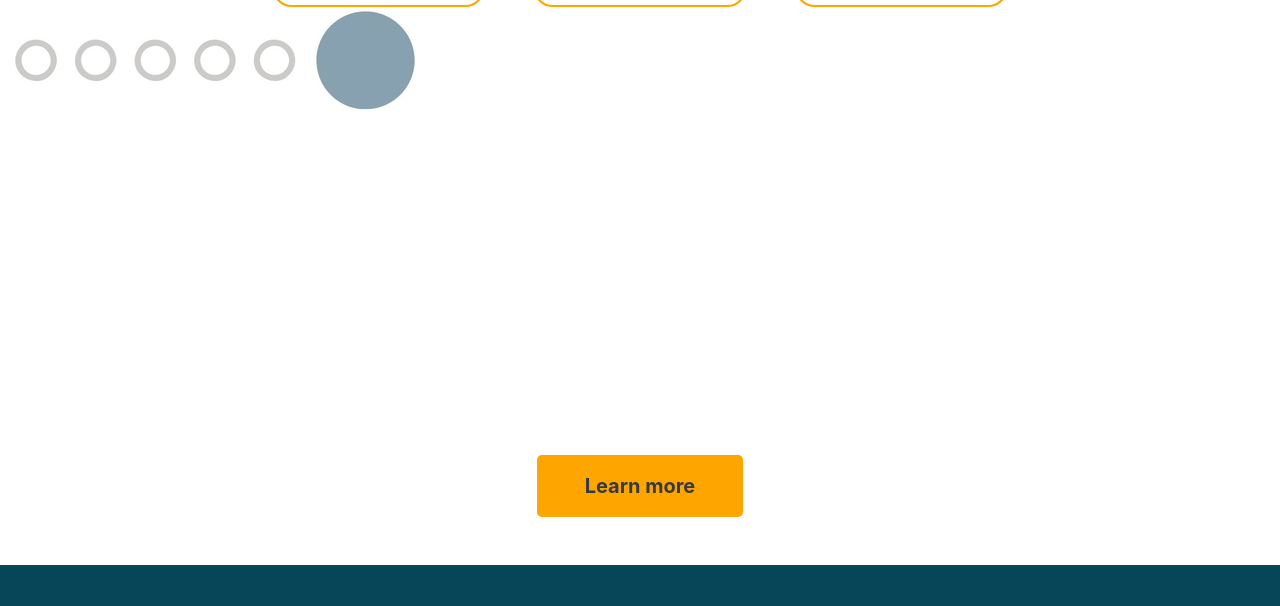
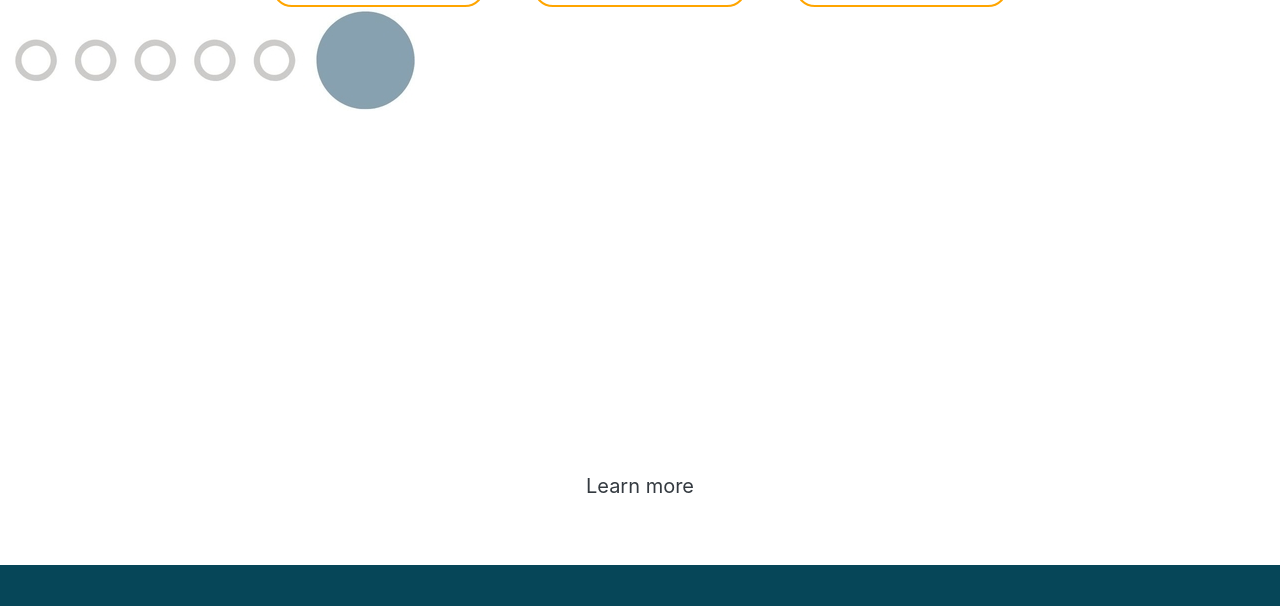
Before and after one commit to braintalked/faiqa, a plain HTML site: page index.html in a window 1280 px wide. Shown: the part 1717-2323 px from the top of the page. Drawn offline with nearby package versions, Linux system fonts and the light colour scheme; a script that the page names is missing.

Commit message:
Update styles.css

```diff
--- a/styles.css
+++ b/styles.css
@@ -5,14 +5,7 @@ body{
 .dim{
 opacity: 0.5;
 }
-.vendorsContainer{
-  margin: 100px;
-}
-.learnmore{
-  background-color: orange;
-  font-weight: bold;
-  cursor: pointer;
-}
+
 .learnmore:hover{
   opacity: 0.9;
   cursor: pointer;
@@ -20,6 +13,11 @@ opacity: 0.5;
 .fab:hover{
   opacity: 0.7;
   cursor: pointer;
+}
+@media screen and (min-width: 768px) {
+  .vendorsContainer{
+    margin: 100px;
+  }
 }
 @media screen and (min-width: 768px) {
   footer .brdr{
```
